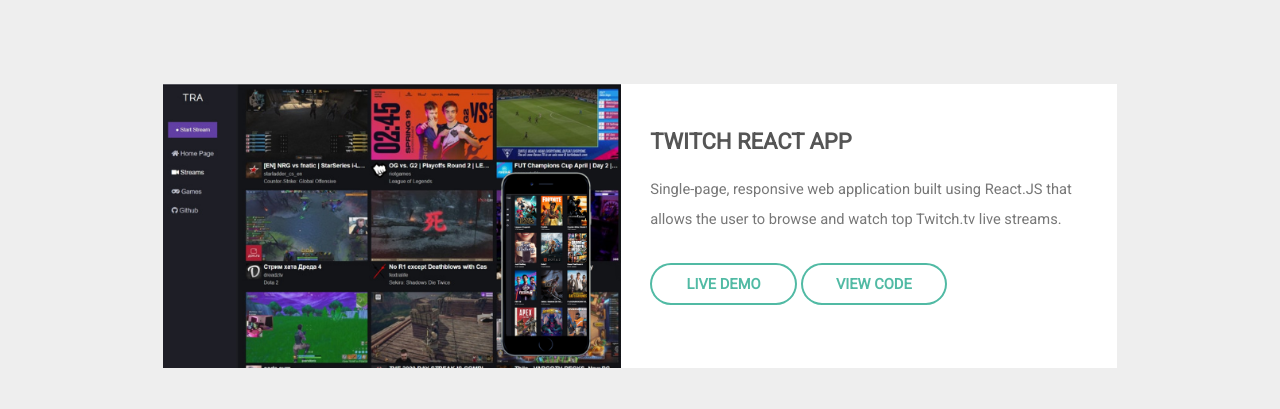
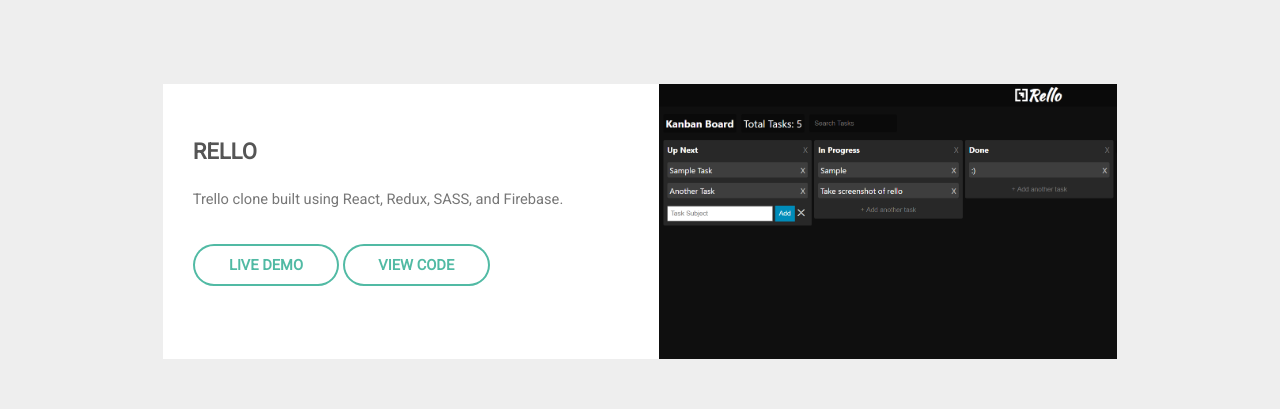
Before and after one commit to zksmith/zksmith.github.io, a plain HTML site: page index.html in a window 1280 px wide. Shown: the part 54-463 px from the top of the page. Drawn offline with Linux system fonts and the light colour scheme.

Commit message:
add rello project

```diff
--- a/index.html
+++ b/index.html
@@ -45,9 +45,38 @@
     <main>
       <section id="one" class="wrapper style1">
         <div class="inner">
+          <article class="feature right">
+            <span class="image"
+              ><img src="./public/img/rello.png" alt="screenshot of rello"
+            /></span>
+            <div class="content">
+              <h2>Rello</h2>
+              <p>
+                Trello clone built using React, Redux, SASS, and Firebase.
+              </p>
+              <ul class="actions">
+                <li>
+                  <a
+                    href="https://rello.netlify.com/"
+                    target="_blank"
+                    class="button alt"
+                    >Live Demo</a
+                  >
+                  <a
+                    href="https://github.com/zksmith/rello"
+                    target="_blank"
+                    class="button alt"
+                    >View Code</a
+                  >
+                </li>
+              </ul>
+            </div>
+          </article>
           <article class="feature left">
             <span class="image"
-              ><img src="./public/img/tra-img.png" alt=""
+              ><img
+                src="./public/img/tra-img.png"
+                alt="screenshot of twitch react app"
             /></span>
             <div class="content">
               <h2>Twitch React App</h2>
@@ -76,7 +105,9 @@
           </article>
           <article class="feature right">
             <span class="image"
-              ><img src="./public/img/nyt-img.png" alt=""
+              ><img
+                src="./public/img/nyt-img.png"
+                alt="screenshot of new york times react app"
             /></span>
             <div class="content">
               <h2>NY Times React App</h2>
@@ -105,7 +136,9 @@
           </article>
           <article class="feature left">
             <span class="image"
-              ><img src="./public/img/TAA-img.png" alt=""
+              ><img
+                src="./public/img/TAA-img.png"
+                alt="Screenshot of twitch angular app"
             /></span>
             <div class="content">
               <h2>Twitch AngularJS App</h2>
```
Also changed, not shown: public/img/rello.png (added).
